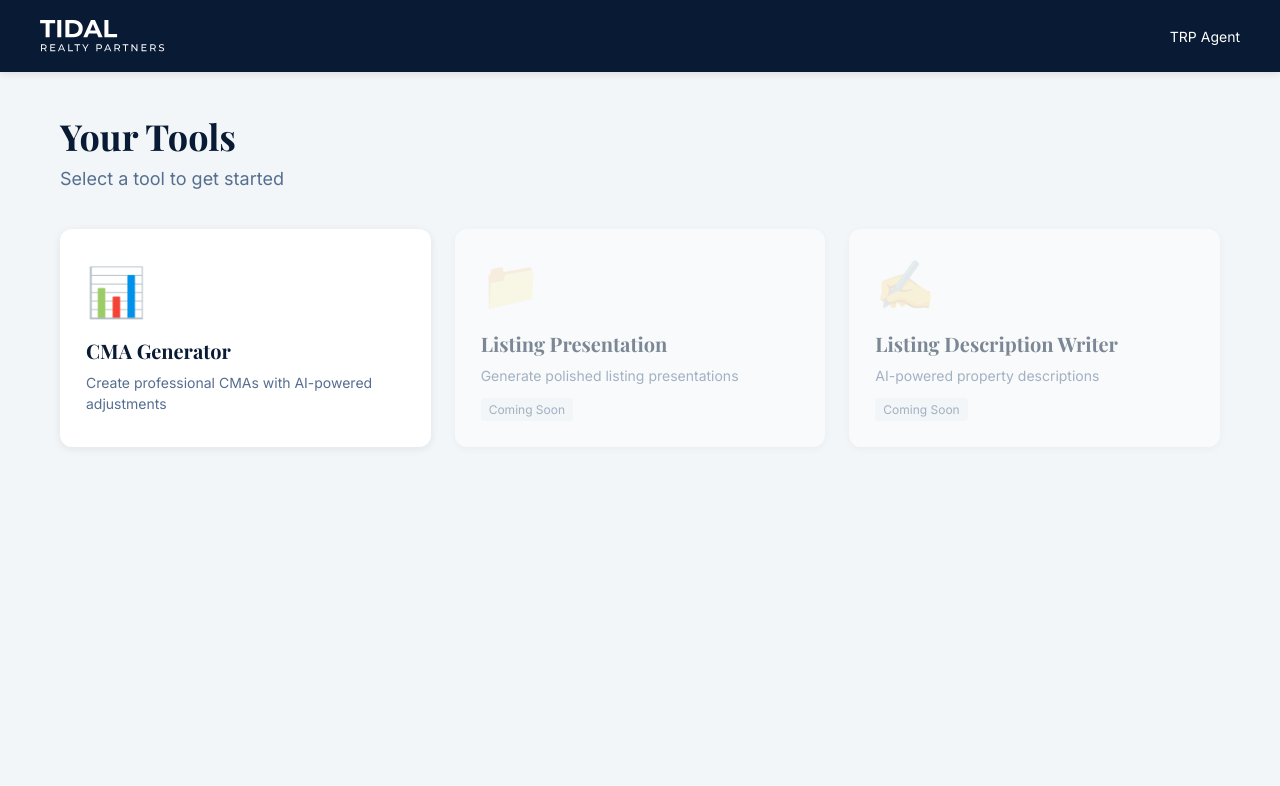
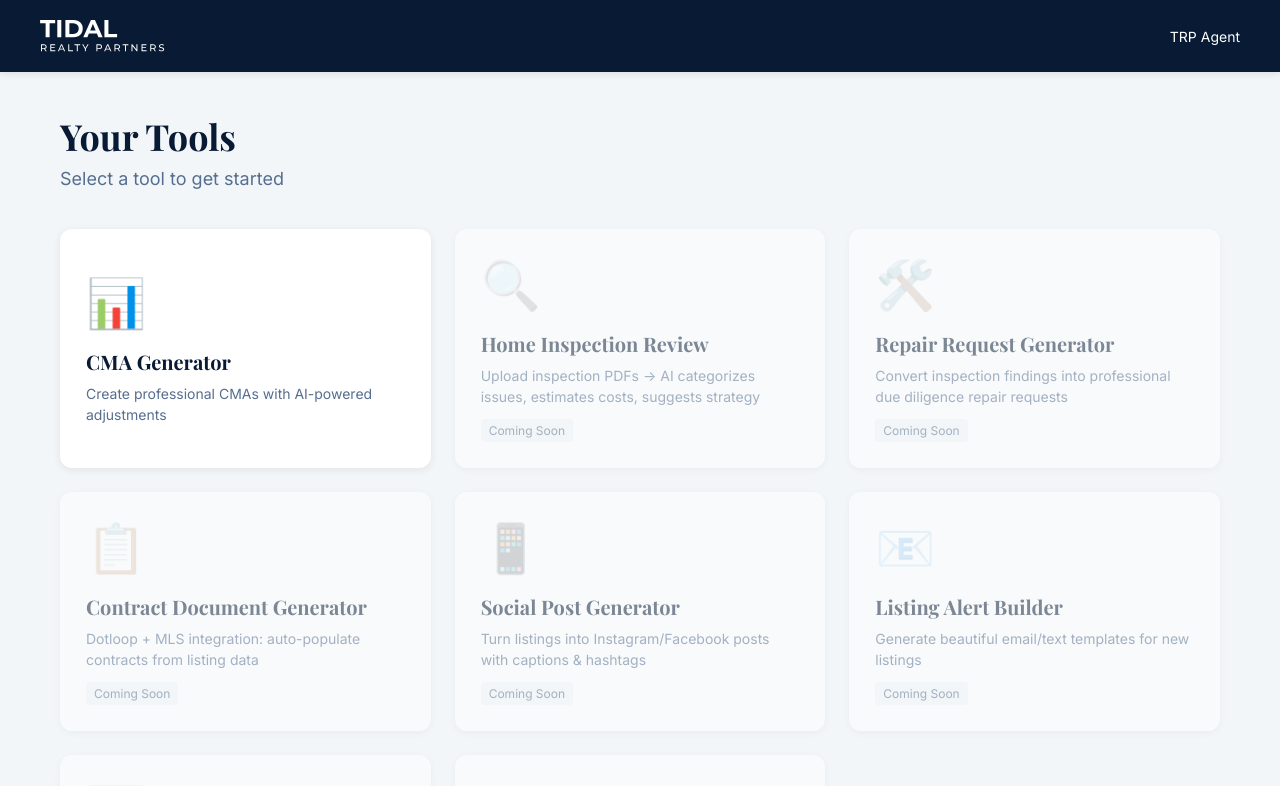
Before and after one commit to Matthew-Kane-TRP/tidal-collab, a React (Vite) app in the folder frontend/: page / in a window 1280 px wide. Shown: the top 786 px of the page. Built offline with nearby package versions, Linux system fonts and the light colour scheme.

Commit message:
Add 8 tool placeholders: inspection review, repair requests, contract gen, social posts, listing alerts, FUB dashboard, market snapshot

```diff
--- a/frontend/src/components/Home/ToolLauncher.jsx
+++ b/frontend/src/components/Home/ToolLauncher.jsx
@@ -12,17 +12,52 @@ export default function ToolLauncher({ user, profile, onLaunchTool }) {
       onLaunch: () => onLaunchTool('cma-generator')
     },
     {
-      id: 'listing-presentation',
-      name: 'Listing Presentation',
-      description: 'Generate polished listing presentations',
-      icon: '📁',
+      id: 'inspection-review',
+      name: 'Home Inspection Review',
+      description: 'Upload inspection PDFs → AI categorizes issues, estimates costs, suggests strategy',
+      icon: '🔍',
       available: false
     },
     {
-      id: 'description-writer',
-      name: 'Listing Description Writer',
-      description: 'AI-powered property descriptions',
-      icon: '✍️',
+      id: 'repair-request',
+      name: 'Repair Request Generator',
+      description: 'Convert inspection findings into professional due diligence repair requests',
+      icon: '🛠️',
+      available: false
+    },
+    {
+      id: 'contract-generator',
+      name: 'Contract Document Generator',
+      description: 'Dotloop + MLS integration: auto-populate contracts from listing data',
+      icon: '📋',
+      available: false
+    },
+    {
+      id: 'social-posts',
+      name: 'Social Post Generator',
+      description: 'Turn listings into Instagram/Facebook posts with captions & hashtags',
+      icon: '📱',
+      available: false
+    },
+    {
+      id: 'listing-alerts',
+      name: 'Listing Alert Builder',
+      description: 'Generate beautiful email/text templates for new listings',
+      icon: '📧',
+      available: false
+    },
+    {
+      id: 'fub-dashboard',
+      name: 'FUB Pipeline Dashboard',
+      description: 'Your Follow Up Boss stats and hot leads at a glance',
+      icon: '📈',
+      available: false
+    },
+    {
+      id: 'market-snapshot',
+      name: 'Market Snapshot',
+      description: 'Wilmington area market stats: inventory, DOM, price trends',
+      icon: '🏘️',
       available: false
     }
   ]
```
